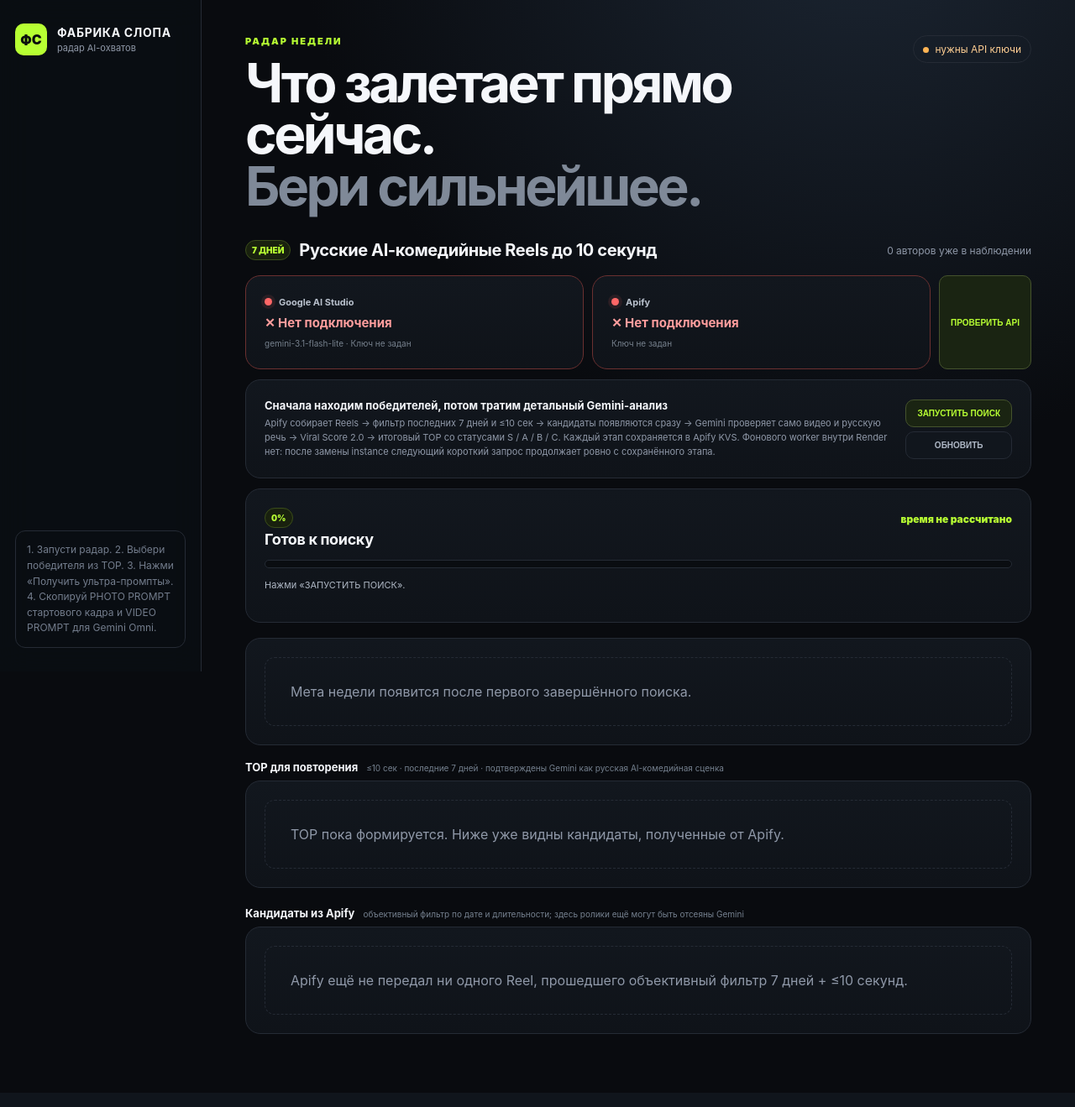
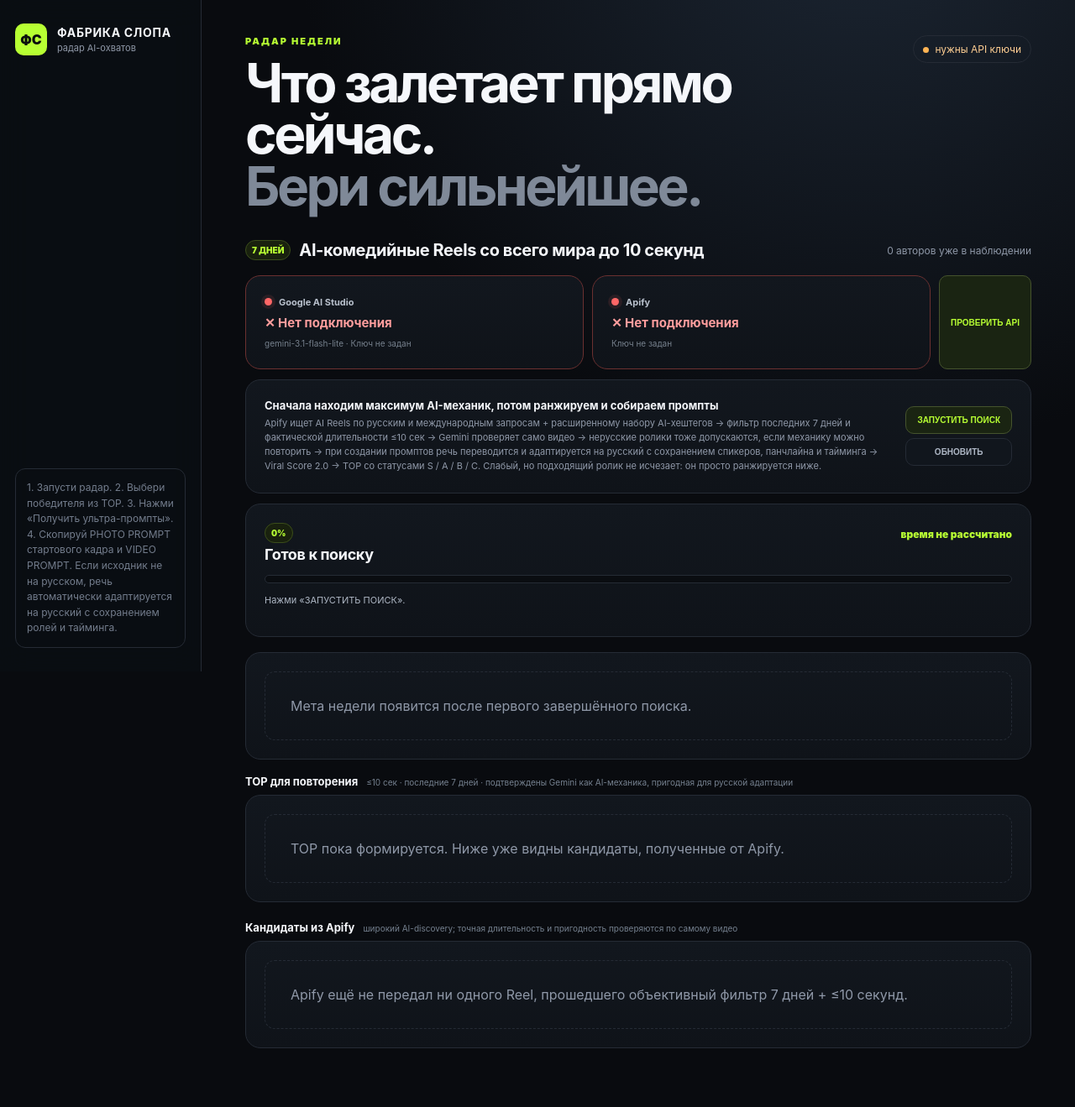
Before and after one commit to ferixdi-png/slop, a Flask app: page / in a window 1280 px wide. Shown: the whole page at 84% size. Run offline with Flask 3, Linux system fonts and the light colour scheme; data that the repository does not hold is empty.

Commit message:
Explain global AI discovery and automatic Russian localization in UI

```diff
--- a/templates/index.html
+++ b/templates/index.html
@@ -4,8 +4,8 @@
   <meta charset="utf-8" />
   <meta name="viewport" content="width=device-width,initial-scale=1" />
   <title>ФАБРИКА СЛОПА — Радар недели</title>
-  <link rel="stylesheet" href="/static/style.css?v=20260817-1930" />
-  <link rel="stylesheet" href="/static/upgrade.css?v=20260817-1930" />
+  <link rel="stylesheet" href="/static/style.css?v=20260817-2115" />
+  <link rel="stylesheet" href="/static/upgrade.css?v=20260817-2115" />
 </head>
 <body>
   <div class="app-shell">
@@ -15,7 +15,7 @@
         <div><strong>ФАБРИКА СЛОПА</strong><small>радар AI-охватов</small></div>
       </div>
       <div class="side-note">
-        1. Запусти радар. 2. Выбери победителя из TOP. 3. Нажми «Получить ультра-промпты». 4. Скопируй PHOTO PROMPT стартового кадра и VIDEO PROMPT для Gemini Omni.
+        1. Запусти радар. 2. Выбери победителя из TOP. 3. Нажми «Получить ультра-промпты». 4. Скопируй PHOTO PROMPT стартового кадра и VIDEO PROMPT. Если исходник не на русском, речь автоматически адаптируется на русский с сохранением ролей и тайминга.
       </div>
     </aside>
 
@@ -30,7 +30,7 @@
 
       <section id="radar" class="screen active">
         <div class="section-title">
-          <div><span class="step">7 ДНЕЙ</span><h2>Русские AI-комедийные Reels до 10 секунд</h2></div>
+          <div><span class="step">7 ДНЕЙ</span><h2>AI-комедийные Reels со всего мира до 10 секунд</h2></div>
           <span class="muted">{{ creator_count }} авторов уже в наблюдении</span>
         </div>
 
@@ -50,8 +50,8 @@
 
         <div class="card radar-intro">
           <div>
-            <b>Сначала находим победителей, потом тратим детальный Gemini-анализ</b>
-            <span>Apify собирает Reels → фильтр последних 7 дней и ≤10 сек → кандидаты появляются сразу → Gemini проверяет само видео и русскую речь → Viral Score 2.0 → итоговый TOP со статусами S / A / B / C. Каждый этап сохраняется в Apify KVS. Фонового worker внутри Render нет: после замены instance следующий короткий запрос продолжает ровно с сохранённого этапа.</span>
+            <b>Сначала находим максимум AI-механик, потом ранжируем и собираем промпты</b>
+            <span>Apify ищет AI Reels по русским и международным запросам + расширенному набору AI-хештегов → фильтр последних 7 дней и фактической длительности ≤10 сек → Gemini проверяет само видео → нерусские ролики тоже допускаются, если механику можно повторить → при создании промптов речь переводится и адаптируется на русский с сохранением спикеров, панчлайна и тайминга → Viral Score 2.0 → TOP со статусами S / A / B / C. Слабый, но подходящий ролик не исчезает: он просто ранжируется ниже.</span>
           </div>
           <div class="radar-controls">
             <button id="syncRadar" class="secondary">ЗАПУСТИТЬ ПОИСК</button>
@@ -77,7 +77,7 @@
           <div class="spinner"></div>
           <div>
             <strong>Gemini собирает ультра-промпты по выбранному Reel…</strong>
-            <span>5 FPS forensic pass → Frame 0 → production package → QA audit → при необходимости repair-pass. Точная длительность исходника сохраняется 1:1, речь остаётся русской, липсинк и позиции персонажей проверяются отдельно.</span>
+            <span>5 FPS forensic pass → Frame 0 → production package → QA audit → при необходимости repair-pass. Точная длительность сохраняется 1:1. Если речь иностранная, она переводится в естественный русский и подгоняется под исходное окно липсинга без смены спикеров.</span>
           </div>
         </div>
 
@@ -88,7 +88,7 @@
         </div>
 
         <div class="section-mini-title">
-          <div><b>TOP для повторения</b><span>≤10 сек · последние 7 дней · подтверждены Gemini как русская AI-комедийная сценка</span></div>
+          <div><b>TOP для повторения</b><span>≤10 сек · последние 7 дней · подтверждены Gemini как AI-механика, пригодная для русской адаптации</span></div>
         </div>
         <div class="card">
           <div id="radarRows" class="radar-table">
@@ -97,7 +97,7 @@
         </div>
 
         <div class="section-mini-title candidates-title">
-          <div><b>Кандидаты из Apify</b><span>объективный фильтр по дате и длительности; здесь ролики ещё могут быть отсеяны Gemini</span></div>
+          <div><b>Кандидаты из Apify</b><span>широкий AI-discovery; точная длительность и пригодность проверяются по самому видео</span></div>
         </div>
         <div class="card">
           <div id="candidateRows" class="candidate-table">
@@ -108,7 +108,7 @@
     </main>
   </div>
 
-  <script src="/static/app.js?v=20260817-1930"></script>
-  <script src="/static/runtime.js?v=20260817-1930"></script>
+  <script src="/static/app.js?v=20260817-2115"></script>
+  <script src="/static/runtime.js?v=20260817-2115"></script>
 </body>
 </html>
```
